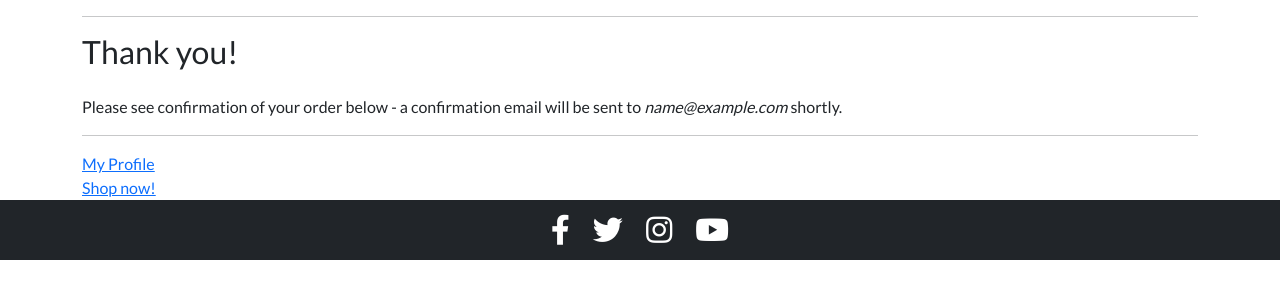
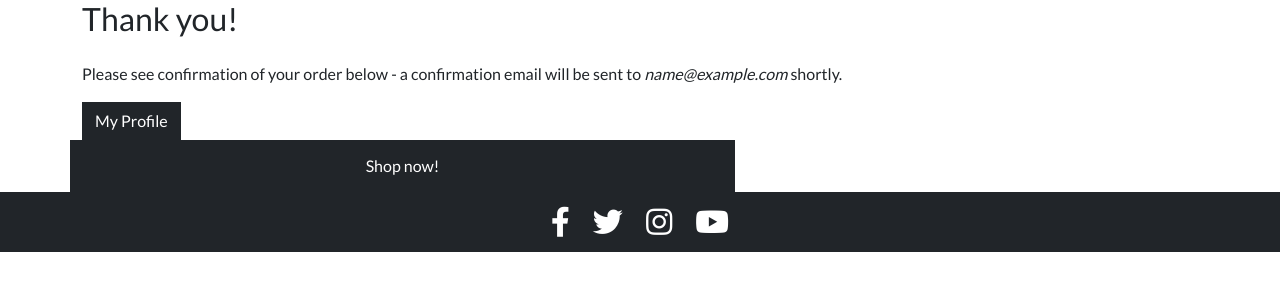
Before and after one commit to Chloe-O/Nandi-Store, a Django app: template checkout/templates/checkout/checkout_success.html in a window 1280 px wide. Shown: the part 80-380 px from the top of the page. Run offline with Django 3.2, Linux system fonts and the light colour scheme; the template is opened without the code that fills it: most values are stand-ins (such as "Sample title", 1, 10 or a date in 2020); some libraries are stand-ins or nearby versions.

Commit message:
button styling updated on checkout_success.html

```diff
--- a/checkout/templates/checkout/checkout_success.html
+++ b/checkout/templates/checkout/checkout_success.html
@@ -17,22 +17,22 @@
 <div class="container">
     <div class="row">
         <div class="col">
-            <hr>
+
             <h2 class="mb-4">Thank you!</h2>
             <p>Please see confirmation of your order below - a confirmation email will be sent to <i>{{ order.email }}</i> shortly.  </p>
-            <hr>
+
         </div>
     </div>
     <!--Order summary-->
     <div class="row">
         <div class="col-12 col-lg-7 text-right">
-            <a href="{% url 'profile' %}">My Profile</a>
+            <a class="btn btn-dark rounded-0" href="{% url 'profile' %}">My Profile</a>
         </div>
     </div>
     <!--Back to shopping-->
     <div class="row">
-        <div class="col-12 col-lg-7 text-right">
-            <a href="{% url 'products' %}">Shop now!</a>
+        <div class="col-12 col-lg-7 text-right btn btn-dark rounded-0">
+            <a class="btn btn-dark rounded-0" href="{% url 'products' %}">Shop now!</a>
         </div>
     </div>
         </div>
```
